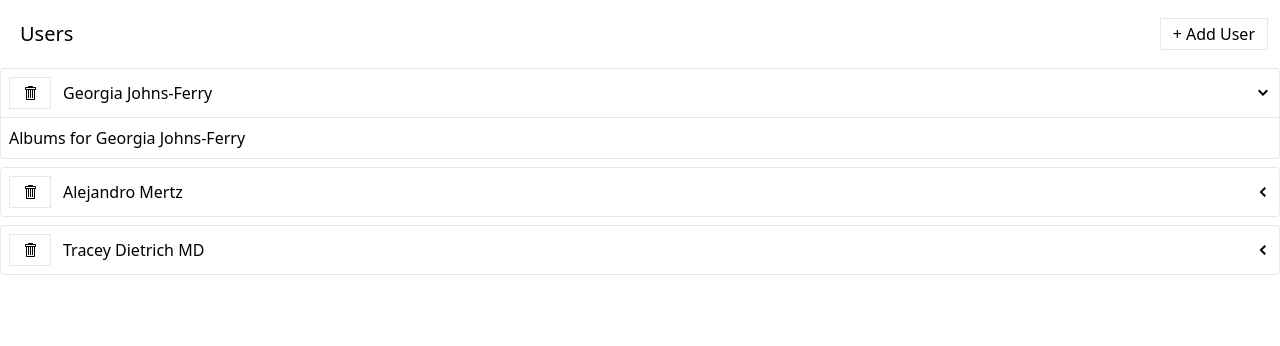
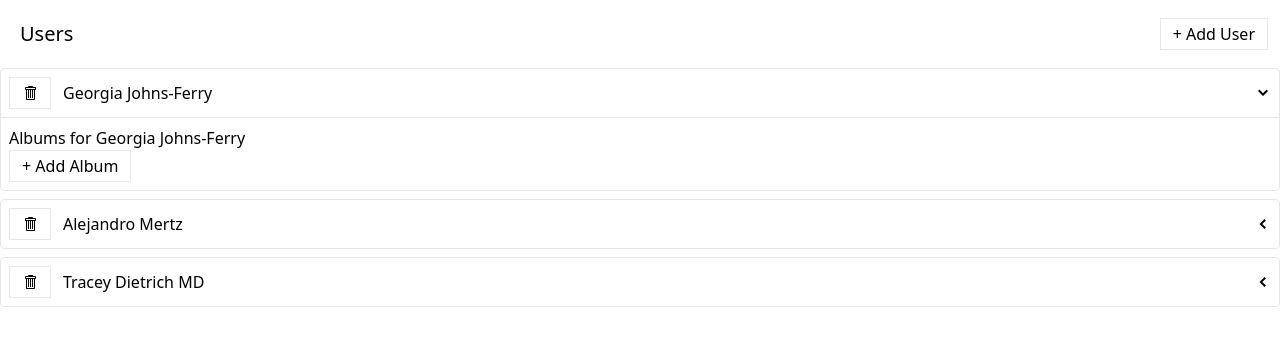
Before and after one commit to olaide-hok/User-Media, a React (Create React App) app: page / in a window 1280 px wide. Both pictures are taken after a click on the element 1263 px from the left and 93 px from the top of the page. Shown: the top 346 px of the page. Built offline with nearby package versions, Linux system fonts and the light colour scheme; data requests are answered from the project's data file.

Commit message:
Refactored AlbumsList component.
Render skeleton component for loading state.

Render text content for error state.

Render add album button

```diff
--- a/src/components/AlbumsList.js
+++ b/src/components/AlbumsList.js
@@ -1,9 +1,41 @@
 import React from 'react'
-import {useFetchAlbumsQuery} from '../store'
+import {useAddAlbumMutation, useFetchAlbumsQuery} from '../store'
+import Skeleton from './Skeleton'
+import ExpandablePanel from './ExpandablePanel'
+import Button from './Button'
 
 const AlbumsList = ({user}) => {
     const {data, error, isLoading} = useFetchAlbumsQuery(user)
-    return <div>Albums for {user.name}</div>
+    const [addAlbum, results] = useAddAlbumMutation()
+
+    const handleAddAlbum = () => {
+        addAlbum(user)
+    }
+
+    let content
+    if (isLoading) {
+        content = <Skeleton times={3} />
+    } else if (error) {
+        content = <div>Error loading albums.</div>
+    } else {
+        content = data.map((album) => {
+            const header = <div>{album.title}</div>
+            return (
+                <ExpandablePanel key={album.id} header={header}>
+                    List of photos in the album
+                </ExpandablePanel>
+            )
+        })
+    }
+    return (
+        <div>
+            <div>
+                Albums for {user.name}
+                <Button onClick={handleAddAlbum}>+ Add Album</Button>
+            </div>
+            <div>{content}</div>
+        </div>
+    )
 }
 
 export default AlbumsList
```
